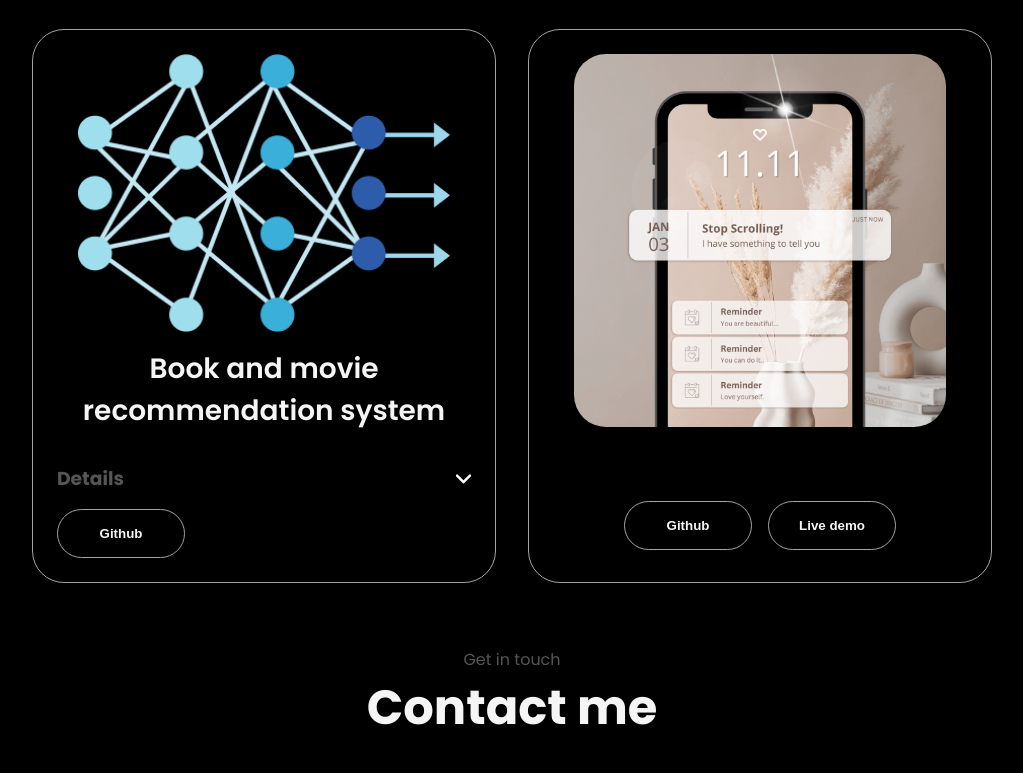
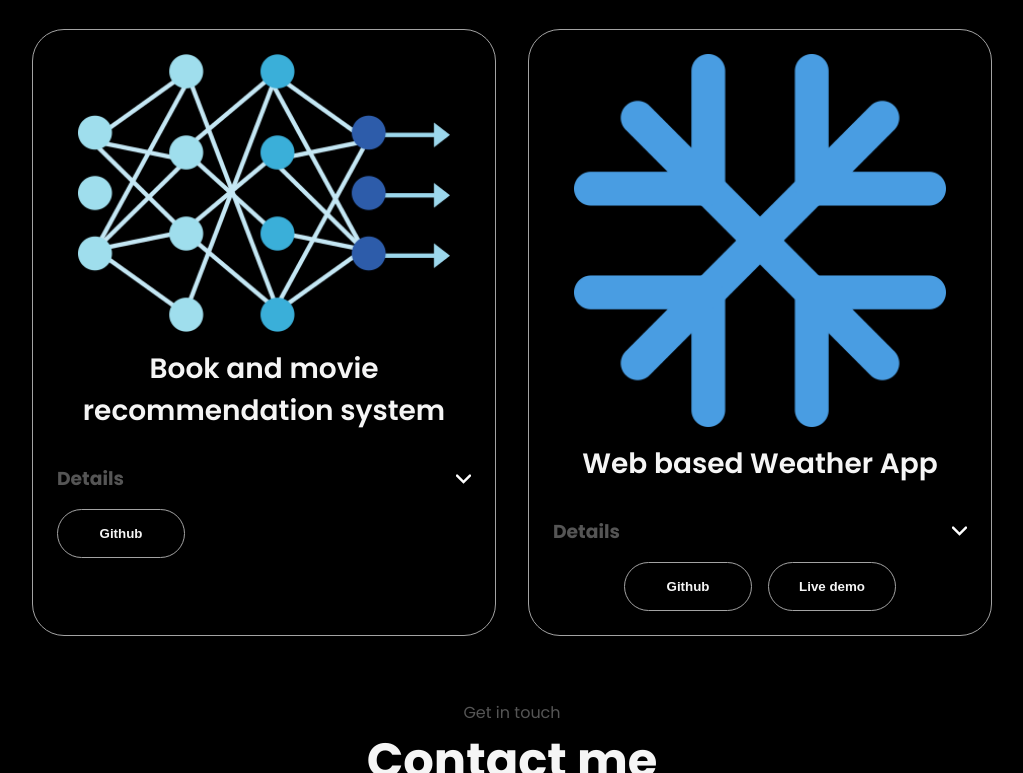
Before and after one commit to Oloow22/portfolio, a plain HTML site: page index.html in a window 1280 px wide. Shown: the part 2564-3337 px from the top of the page, without its empty margins (128-1151 px from the left). Drawn offline with Linux system fonts and the light colour scheme.

Commit message:
Weather app

```diff
--- a/index.html
+++ b/index.html
@@ -230,20 +230,34 @@
                         Github
                     </button>
                     </div>
+                </div>
 
-
-
-                </div>
             <div class="details-container color-container">
                 <div class="article-container">
-                    <img src="assets/project-2.png" alt="Project 2" class="project-img">
+                    <img src="assets/weatherApp.png" alt="Project 2" class="project-img">
                 </div>
-                <h2 class="experience-sub-title project-title">Project two</h2>
+                <h2 class="experience-sub-title project-title" style="color: whitesmoke;">Web based Weather App</h2>
+                <div class="faq">
+                    <div class="question">
+                    <h3 style="color: rgb(85,85,85) ;">Details</h3>
+
+                        <svg width="15" height="10" viewBox="0 0 42 25">
+                            <path d="M3 3L21 21L39 3" stroke="white" stroke-width="7" stroke-linecap="round"/>
+                        </svg>
+
+                    </div>
+                    <div class="answer">
+                        <p style="text-align: left;">
+                            A simple web based weatherApp created using Javascript. The weather details of each city are fetched
+                            using an API.
+                        </p>
+                    </div>
+                </div>
                 <div class="btn-container">
-                    <button class="btn btn-color-2 project-btn" onclick="location.href='https://github.com/' "style="color: whitesmoke;">
+                    <button class="btn btn-color-2 project-btn" onclick="location.href='https://github.com/Oloow22/weatherApp' "style="color: whitesmoke;">
                         Github
                     </button>
-                    <button class="btn btn-color-2 project-btn" onclick="location.href='https://github.com/' " style="color: whitesmoke;">
+                    <button class="btn btn-color-2 project-btn" onclick="location.href='https://oloow22.github.io/weatherApp/' " style="color: whitesmoke;">
                         Live demo
                     </button>
                 </div>
```
Also changed, not shown: assets/weatherApp.png (added).
